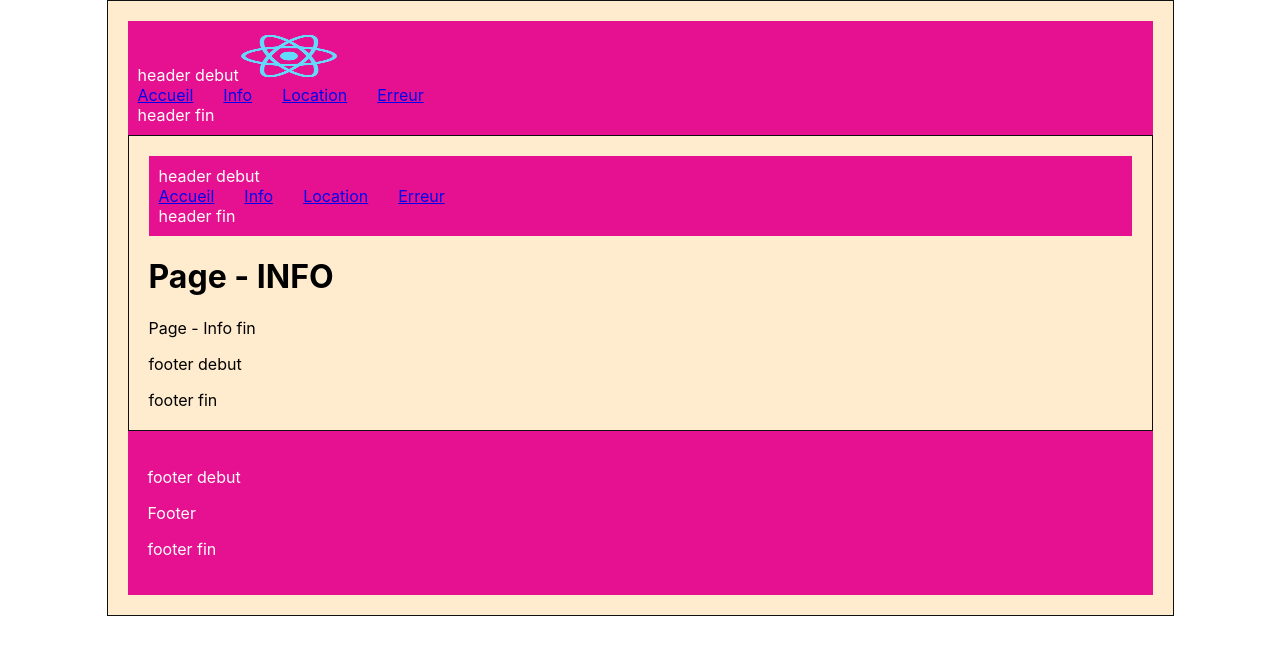
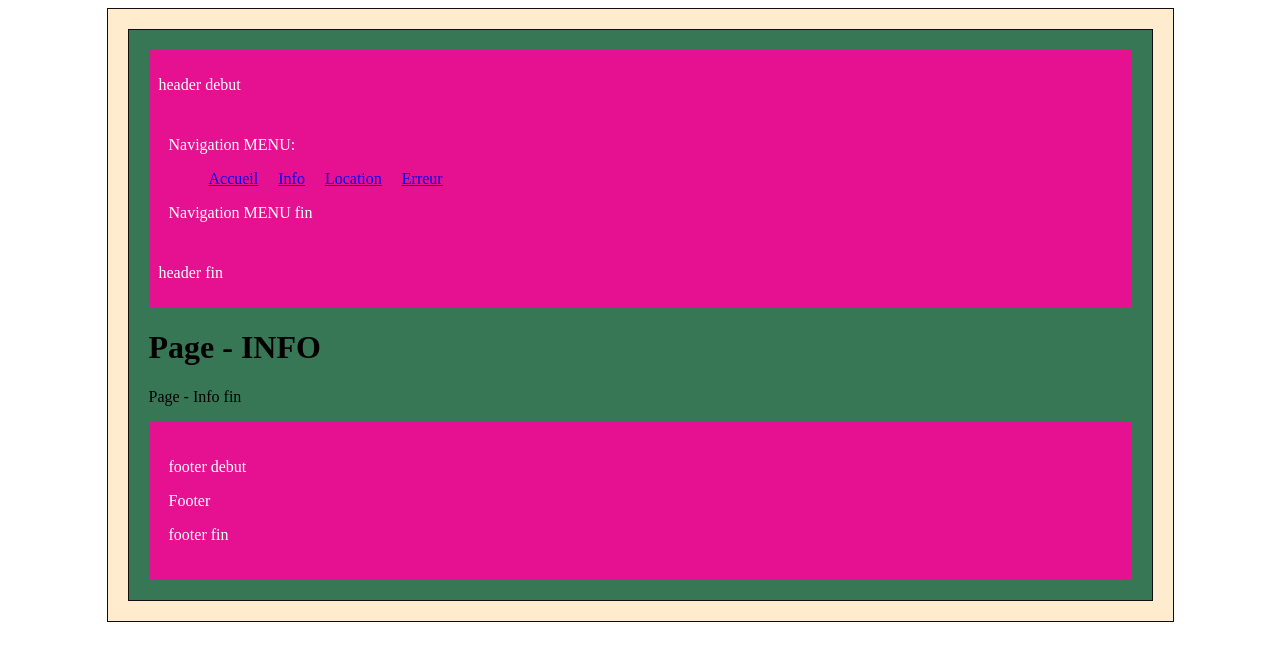
Before and after one commit to tetyanachouteau/P11Kasa, a React (Create React App) app: page /info in a window 1280 px wide. Shown: the top 660 px of the page. Built offline with nearby package versions, Linux system fonts and the light colour scheme.

Commit message:
Header, Navigation, css et mise à jour globale

```diff
--- a/src/App.js
+++ b/src/App.js
@@ -1,41 +1,16 @@
-import { Routes, Route, Link } from 'react-router-dom';
+import { Routes, Route} from 'react-router-dom';
 import Accueil from "./pages/accueil";
 import Info from "./pages/info";
 import Location from "./pages/location";
 import Erreur from "./pages/erreur";
-import Footer from './components/Footer';
-import logo from "./images/logo192.png";
+
 import Layout from './components/Layout';
 
 function App() {
   return (
     <div className="App">
-      <header>
-        header debut
-        <img src={logo} alt="Logo de logement" className="logo" />
-        <nav>
-          <ul>
-            <li>
-              <Link to="/">Accueil</Link>
-            </li>
-            <li>
-              <Link to="/info">Info</Link>
-            </li>
-            <li>
-              <Link to="/location">Location</Link>
-            </li>
-            <li>
-              <Link to="/erreur">Erreur</Link>
-            </li>
-          </ul>
-        </nav>
-        header fin
-      </header>
-
       <Routes>
-        <Route
-          path="/"
-          element={<Layout />}
+        <Route path="/" element={<Layout />}
         >
           <Route path="/" element={<Accueil />} />
           <Route path="/info" element={<Info />} />
@@ -44,11 +19,6 @@ function App() {
         </Route>
       </Routes>
 
-      <main>
-        <article></article>
-      </main>
-
-      <Footer />
     </div>
   );
 }
--- /dev/null
+++ b/src/components/Header.jsx
@@ -0,0 +1,16 @@
+import styles from "./Header.module.css"
+import Navigation from './Navigation';
+function Header() {
+
+        return (
+            <div className={styles.header}>
+        <p>header debut</p>
+        <Navigation/>
+        <p>header fin</p>
+
+            </div>
+        );
+    }
+
+
+export default Header;
--- /dev/null
+++ b/src/components/Header.module.css
@@ -0,0 +1,10 @@
+.header {
+    background-color: #e61190;
+    color: #fff;
+    padding: 10px;
+  }
+
+  .header p {
+    max-width: 100%;
+    height: auto;
+  }
--- a/src/components/Layout.jsx
+++ b/src/components/Layout.jsx
@@ -1,39 +1,19 @@
 import React from 'react';
-
-import { Outlet, Link } from 'react-router-dom';
+import Header from './Header';
+import Footer from './Footer';
+import { Outlet } from 'react-router-dom';
 
 function Layout() {
   return (
-    <div className="App">
-      <header>
-        header debut
-       <nav>
-          <ul>
-            <li>
-              <Link to="/">Accueil</Link>
-            </li>
-            <li>
-              <Link to="/info">Info</Link>
-            </li>
-            <li>
-              <Link to="/location">Location</Link>
-            </li>
-            <li>
-              <Link to="/erreur">Erreur</Link>
-            </li>
-          </ul>
-        </nav>
-        header fin
-      </header>
+    <div className="Layout">
+      <Header/>
 
       <main>
         <Outlet />
       </main>
 
-      <footer>
-        <p>footer debut</p>
-        footer fin
-      </footer>
+
+      <Footer />
     </div>
   );
 }
--- a/src/components/Navigation.jsx
+++ b/src/components/Navigation.jsx
@@ -1,6 +1,26 @@
+import styles from "./Navigation.module.css"
+import { Link } from 'react-router-dom';
+
 function Navigation() {
     return (
-        <h1>Navigation</h1>
+      <div className={styles.navigation}>
+            <p>Navigation MENU: </p>
+          <ul>
+            <li>
+              <Link to="/">Accueil</Link>
+            </li>
+            <li>
+              <Link to="/info">Info</Link>
+            </li>
+            <li>
+              <Link to="/location">Location</Link>
+            </li>
+            <li>
+              <Link to="/erreur">Erreur</Link>
+            </li>
+          </ul>
+          <p>Navigation MENU fin </p>
+        </div>
     );
 }
 
--- /dev/null
+++ b/src/components/Navigation.module.css
@@ -0,0 +1,22 @@
+ nav ul {
+    list-style: none;
+    padding: 0;
+    margin: 0;
+  }
+
+
+  .navigation {
+    background-color: #e61190;
+    color: #fff;
+    padding: 10px;
+  }
+
+  .navigation p {
+    max-width: 100%;
+    height: auto;
+  }
+
+  .navigation ul li {
+    display: inline;
+    margin-right: 20px;
+  }
--- a/src/index.css
+++ b/src/index.css
@@ -1,17 +1,3 @@
-body {
-  margin: 0;
-  font-family: -apple-system, BlinkMacSystemFont, 'Segoe UI', 'Roboto', 'Oxygen',
-    'Ubuntu', 'Cantarell', 'Fira Sans', 'Droid Sans', 'Helvetica Neue',
-    sans-serif;
-  -webkit-font-smoothing: antialiased;
-  -moz-osx-font-smoothing: grayscale;
-}
-
-code {
-  font-family: source-code-pro, Menlo, Monaco, Consolas, 'Courier New',
-    monospace;
-}
-
 .App {
   background-color: blanchedalmond;
   border: 1px solid rgb(15, 16, 15);
@@ -22,45 +8,12 @@ code {
 
 }
 
+.Layout {
+  background-color: rgb(55, 119, 86);
+  border: 1px solid rgb(15, 16, 15);
+  padding: 20px;
 
-/* Styles pour les en-têtes */
-header {
-  background-color: #e61190;
-  color: #fff;
-  padding: 10px;
-}
-.logo {
-  width: 100px;
-  height: 50px;
-}
-
-/* Styles pour les liens de navigation */
-nav ul {
-  list-style: none;
-  padding: 0;
-  margin: 0;
-}
-
-nav ul li {
-  display: inline;
-  margin-right: 20px;
-}
-
-/* Styles pour les écrans de petite taille (max-width: 768px) */
-@media (max-width: 768px) {
-  header {
-    padding: 5px;
-  }
-
-  nav ul li {
-    margin-right: 10px;
-  }
-}
-
-/* Styles pour les écrans de grande taille (ordinateurs de bureau) (min-width: 1025px) */
-@media (min-width: 1025px) {
-  nav ul li {
-    margin-right: 30px;
-  }
+  max-width: 1025px;
+  margin: 0 auto;
 
 }
```
Also changed, not shown: src/components/Banner.jsx (deleted, +0 -11 lines), public/logo192.png (renamed from src/images/logo192.png), src/components/Banner.module.css (added).
